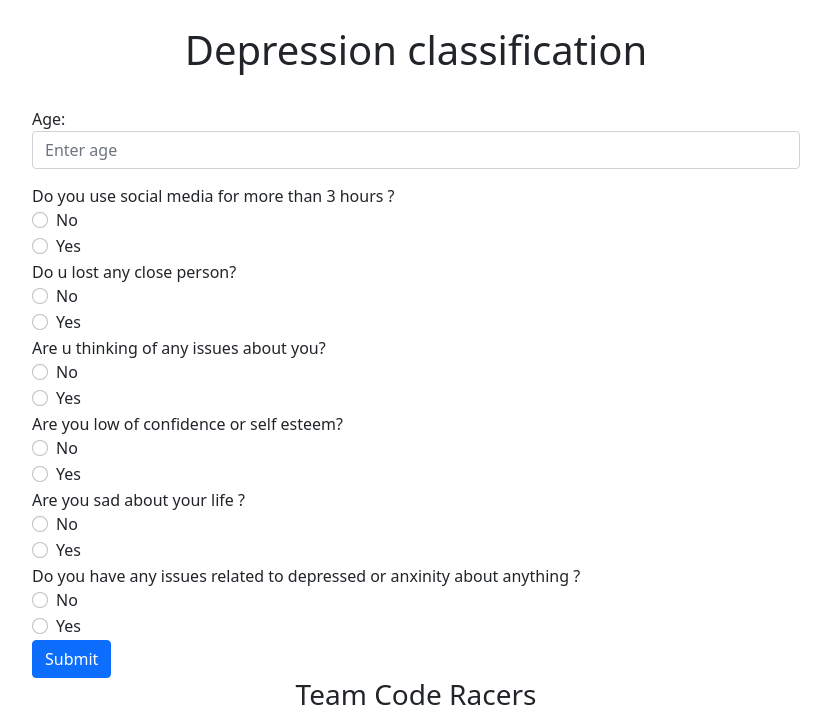
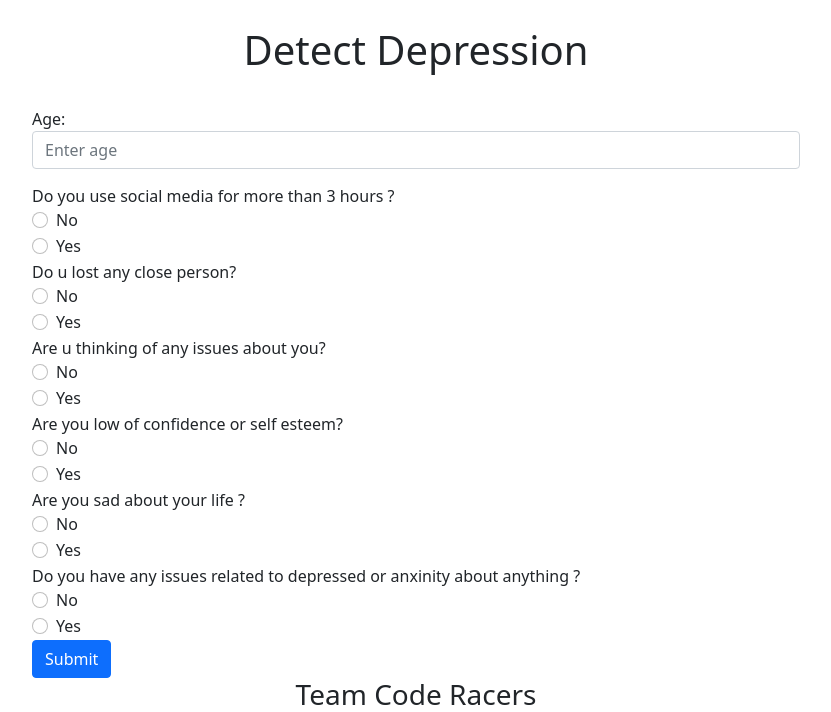
Before and after one commit to harshareddy794/Depression-detection, a Flask app: page /home in a window 1280 px wide. Shown: the top 712 px of the page, without its empty margins (224-1055 px from the left). Run offline with Flask 2, Linux system fonts and the light colour scheme; parts of the project's set-up code (start-up, migrations or seed data) failed here and were passed over.

Commit message:
added few changes

```diff
--- a/templates/home.html
+++ b/templates/home.html
@@ -4,7 +4,7 @@
     <meta charset="UTF-8">
     <meta http-equiv="X-UA-Compatible" content="IE=edge">
     <meta name="viewport" content="width=device-width, initial-scale=1.0">
-    <title>Depression classifier web page</title>
+    <title>Detect Depression</title>
     <link href="https://cdn.jsdelivr.net/npm/bootstrap@5.0.0-beta3/dist/css/bootstrap.min.css" rel="stylesheet" integrity="sha384-eOJMYsd53ii+scO/bJGFsiCZc+5NDVN2yr8+0RDqr0Ql0h+rP48ckxlpbzKgwra6" crossorigin="anonymous">
 </head>
 <style>
@@ -27,7 +27,7 @@
         margin-bottom: 15px;
     }
 </style>
-    <h1>Depression classification</h1>
+    <h1>Detect Depression</h1>
     <div class="form">
         <form action="/clasify" method="post">
             <div class="form-group">
--- a/templates/index.html
+++ b/templates/index.html
@@ -24,7 +24,7 @@
     </style>
 
     <div class="text">
-        <h4><p>80% of youth commit sucide due to depression <br> Detect depreession early and overcome depression</p></h4>
+        <h4><p>80% of youth commit sucide due to depression <br> Detect depression early and overcome depression</p></h4>
         <a href="/home" class="btn btn-primary">Detect depressed</a>
     </div>
 
```
